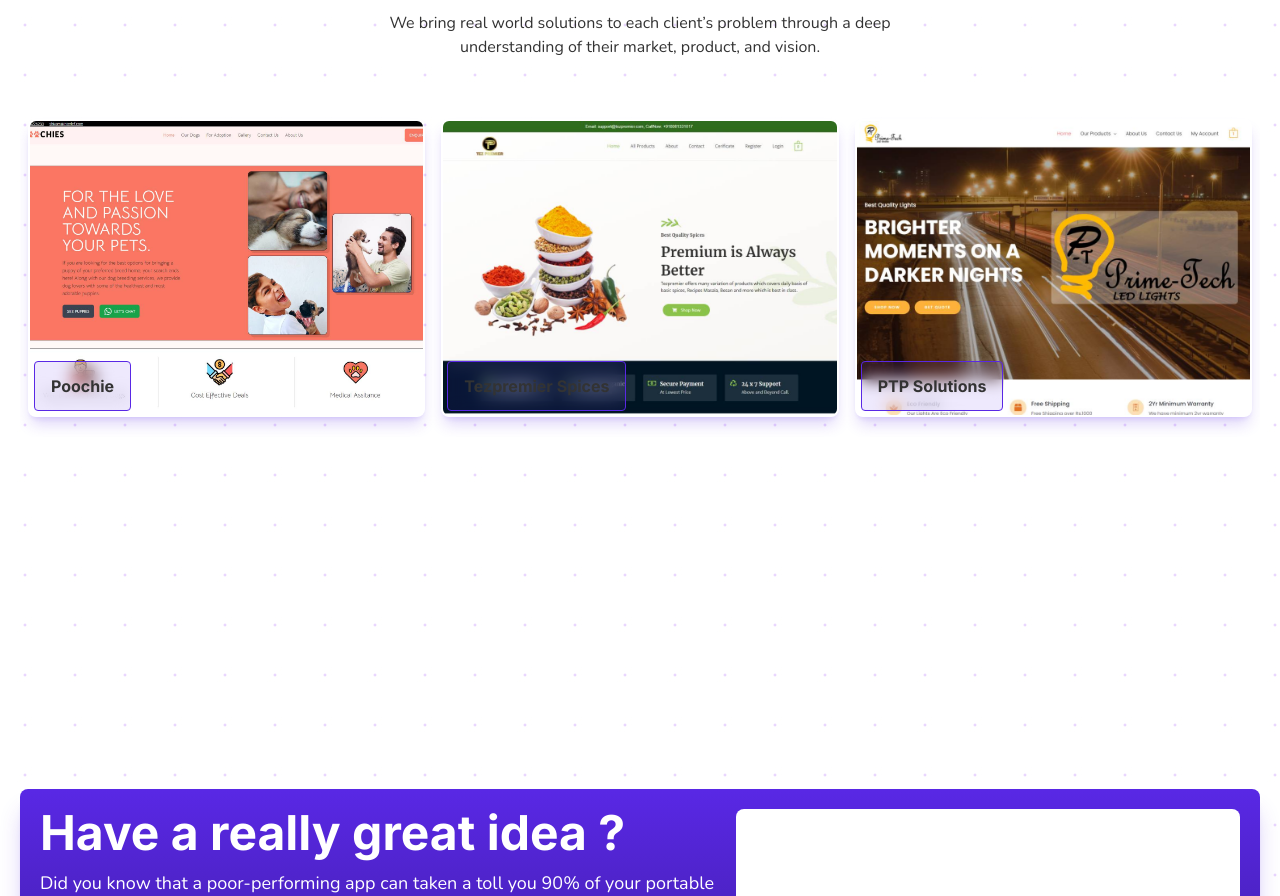
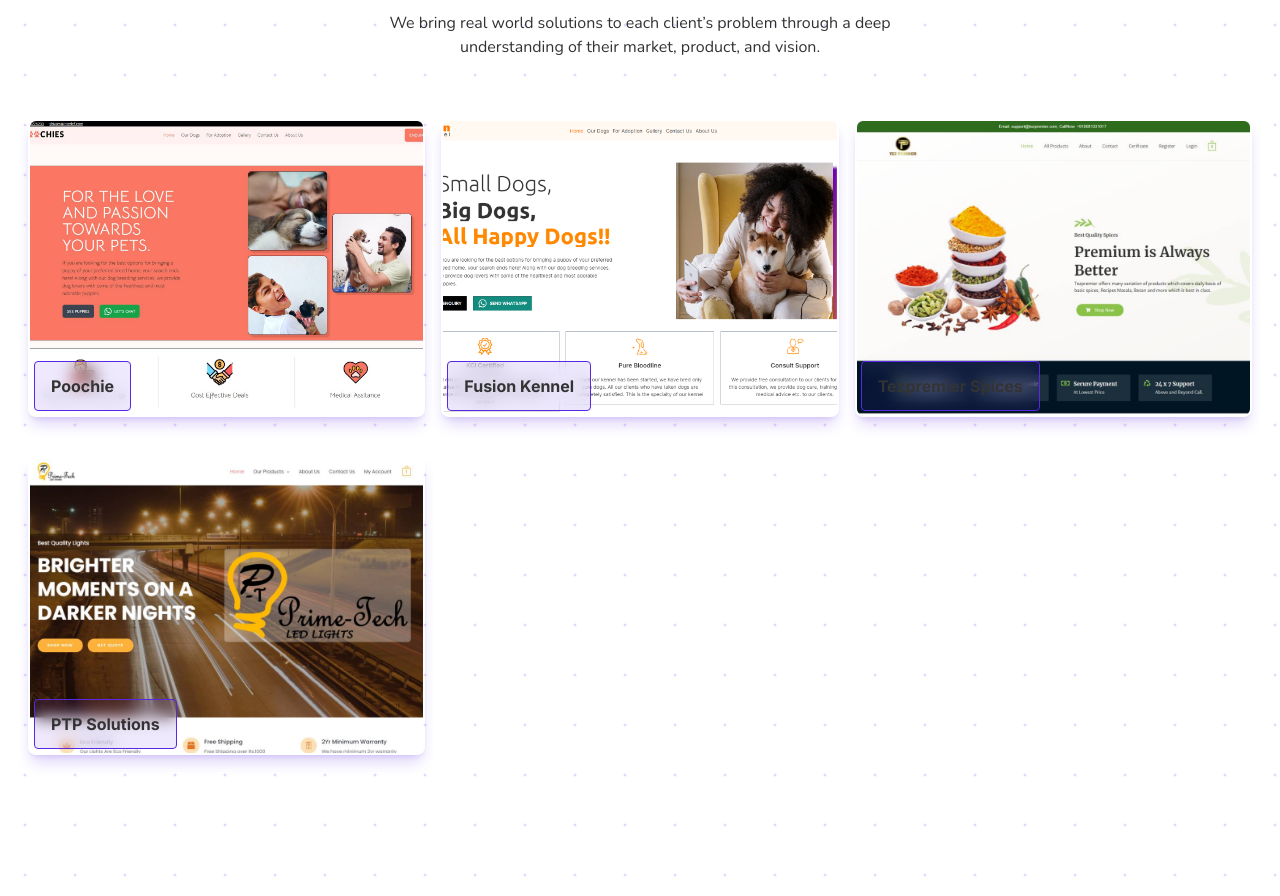
Before and after one commit to shivam-687/interlef-front, a Next.js app: page / in a window 1280 px wide. Shown: the part 4300-5196 px from the top of the page. Built offline with nearby package versions, Linux system fonts and the light colour scheme.

Commit message:
update in portfolio

```diff
--- a/sections/landing_page/Portfolio.tsx
+++ b/sections/landing_page/Portfolio.tsx
@@ -12,6 +12,11 @@ const Portfolio = () => {
             title: "Poochie",
             image: "/images/poochie.jpg",
             link: 'https://poochies.interlef.com'
+        },
+        {
+            title: "Fusion Kennel",
+            image: "/images/fusionkennel.png",
+            link: 'https://fusionkennel.interlef.com'
         },
         {
             title: "Tezpremier Spices",
```
Also changed, not shown: public/images/fusionkennel.png (added).
